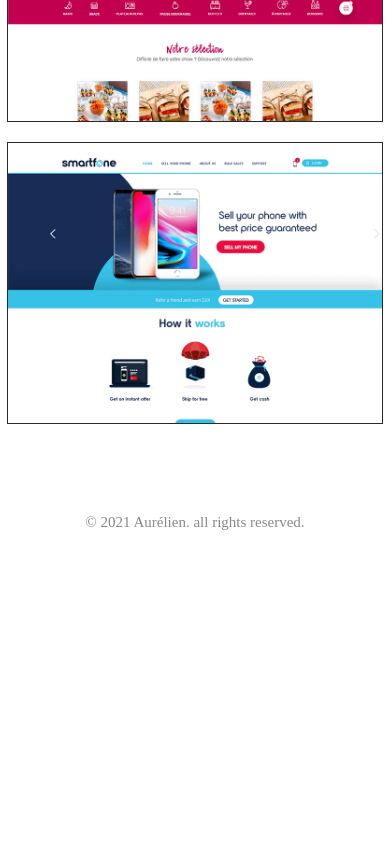
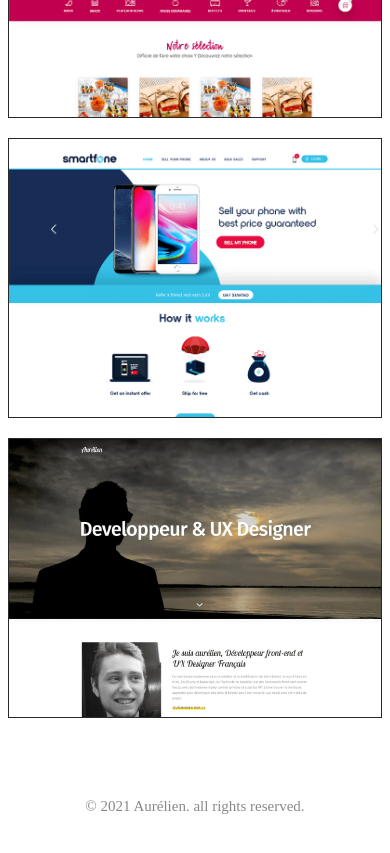
Before and after one commit to Aure-link/portfolio_v2, a Nuxt app: page / in a window 390 px wide. Shown: the part 3800-4653 px from the top of the page. Before the commit the page ends 4379 px from the top, so only its background shows below. Built offline with nearby package versions, Linux system fonts and the light colour scheme.

Commit message:
add project, fix responsive

```diff
--- a/components/work/work.vue
+++ b/components/work/work.vue
@@ -60,9 +60,11 @@ export default {
   methods: {
     popIn(work) {
       this.selectedWork = work;
+      document.querySelector("body").classList.add('locked')
     },
     closePopin() {
       this.selectedWork = undefined;
+      document.querySelector("body").classList.remove('locked')
     },
   }
 };
@@ -79,15 +81,21 @@ export default {
     .work-section-items {
       display: flex;
       justify-content: space-between;
+      flex-wrap: wrap;
       .work-section-items-item {
         max-height: 280px;
+        height: 280px;
         width: 30%;
         transition: 0.3s;
         cursor: pointer;
+        margin-bottom: 30px;
+        box-sizing: border-box;
+          border: 2px solid transparent;
         &:hover {
-          margin-top: -15px;
-          margin-bottom: 15px;
-          box-shadow: 0 10px 45px rgba(0, 0, 0, 0.15);
+          border: 2px solid #fdd914;
+        }
+        &:last-child {
+          margin-bottom: 0;
         }
         .work-section-items-item-img {
           width: 100%;
@@ -115,24 +123,25 @@ export default {
   }
   .popin {
     position: fixed;
+    top: 50%;
+    left: 50%;
     width: 100%;
     height: 100%;
-    top: 0;
-    left: 0;
     z-index: 2;
-    background-color: rgba(255, 255, 255, 0.6);
     display: flex;
     align-items: center;
     justify-content: center;
+    transform: translate(-50%, -50%);
+    box-shadow: 0 25px 50px rgb(0 0 0 / 5%);
     .popin-content {
       background-color: #fff;
       width: 620px;
-      margin: 30px auto;
       position: relative;
       box-shadow: 0 25px 50px rgb(0 0 0 / 5%);
       padding: 10px;
       z-index: 3;
       border-radius: 10px;
+      height: 80%;
       .close-popin {
         position: absolute;
         top: 0;
@@ -198,15 +207,15 @@ export default {
         }
       }
     }
-    @media screen and (max-width: 500px) {
-      height: 98vh;
-      max-height: 98vh;
-      top: 50%;
-      transform: translate(0, -50%);
+    @media screen and (max-width: 1200px) {
       .popin-content {
-        height: 100%;
-        width: 100%;
-        overflow: scroll;
+        overflow-y: scroll;
+      }
+    }
+    @media screen and (max-width: 800px) {
+      .popin-content {
+        height: 90vh;
+        width: 90vw;
       }
     }
   }
--- a/lang/en.js
+++ b/lang/en.js
@@ -88,7 +88,20 @@ export default {
         date: "04/2018 - 09/2018",
         linkText: "View project",
         noLinkText: "No project yet",
-    }
+    },
+    {
+      id: 4,
+      smallTitle: "Portfolio",
+      tag: "Front-end",
+      title: "Building my portfolio",
+      resume: "Building my portfolio with Vue.js, Nuxt.js and gituhub for the versionning part. ",
+      link: "https://aurelienguilliet.fr/",
+      img: "portfolio",
+      alt: "image des maquettes smartfone",
+      date: "01/2021 - 02/2021",
+      linkText: "Voir le projet",
+      noLinkText: "Pas encore de projet",
+  }
     ]
   },
   footer: {
```
Also changed, not shown: assets/main.scss (+14 -0 lines), lang/fr.js (+14 -1 lines), assets/img/works/portfolio.png (added).
